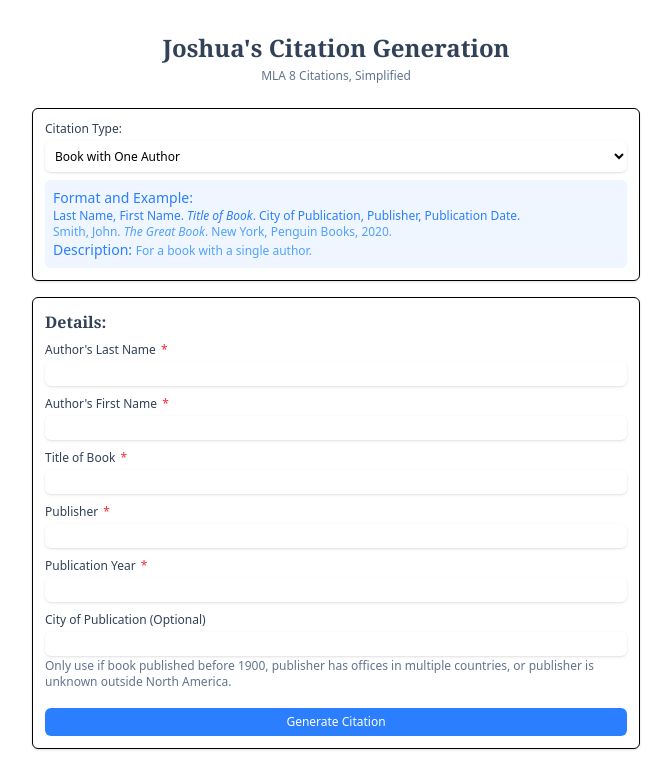
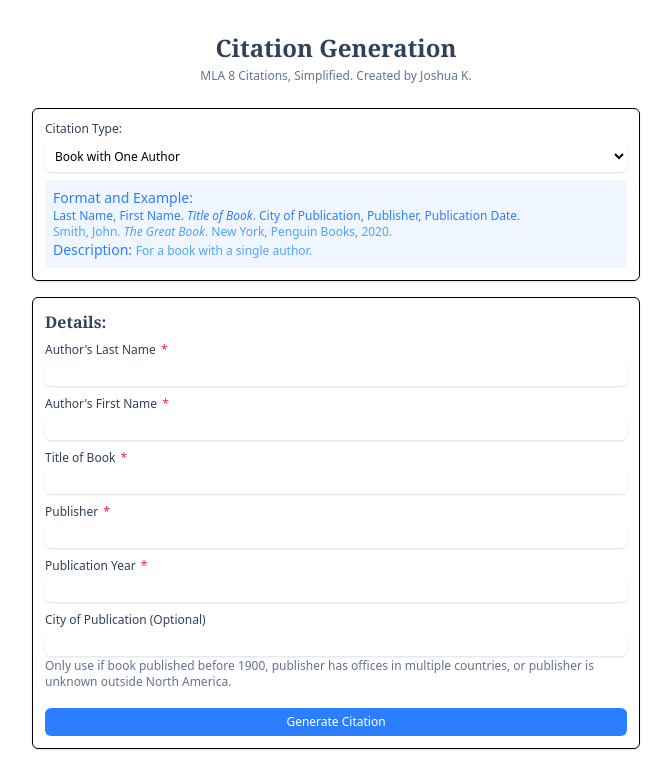
Before and after one commit to Thatoddone1/citations, a SvelteKit app: page / in a window 1280 px wide. Shown: the top 763 px of the page, without its empty margins (304-975 px from the left). Built offline with nearby package versions, Linux system fonts and the light colour scheme.

Commit message:
fix: chage heading to simplify user inerface.

```diff
--- a/src/routes/+page.svelte
+++ b/src/routes/+page.svelte
@@ -18,8 +18,8 @@
 
 <div class="max-w-2xl mx-auto p-4 sm:p-6 lg:p-8 min-h-screen">
   <header class="mb-6 text-center">
-    <h1 class="text-xl sm:text-2xl font-semibold text-slate-700 dark:text-slate-200">Joshua's Citation Generation</h1>
-    <p class="text-xs text-slate-500 mt-1 dark:text-slate-400">MLA 8 Citations, Simplified</p>
+    <h1 class="text-xl sm:text-2xl font-semibold text-slate-700 dark:text-slate-200">Citation Generation</h1>
+    <p class="text-xs text-slate-500 mt-1 dark:text-slate-400">MLA 8 Citations, Simplified. Created by Joshua K.</p>
   </header>
 
   <section class="mb-4 p-3 border rounded-md bg-white dark:bg-slate-300 shadow-sm">
```
